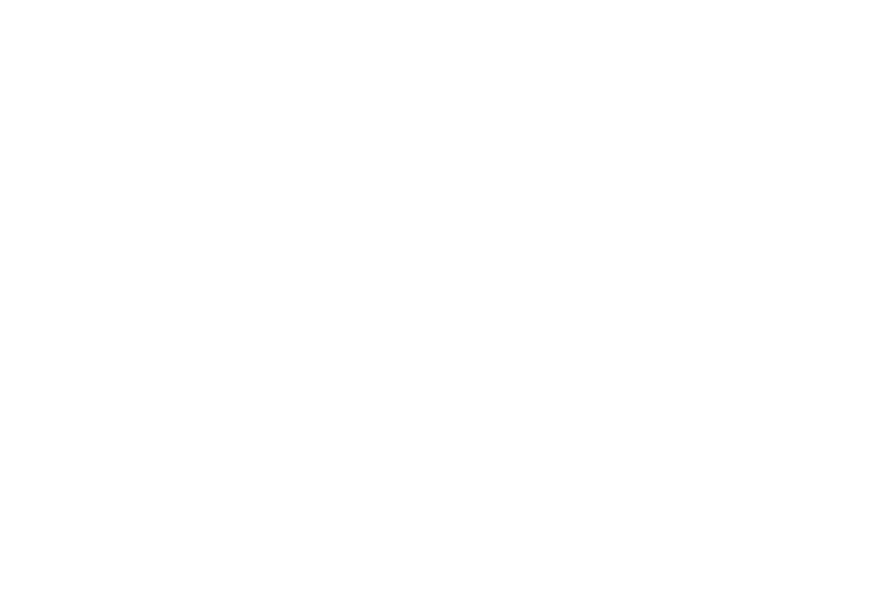
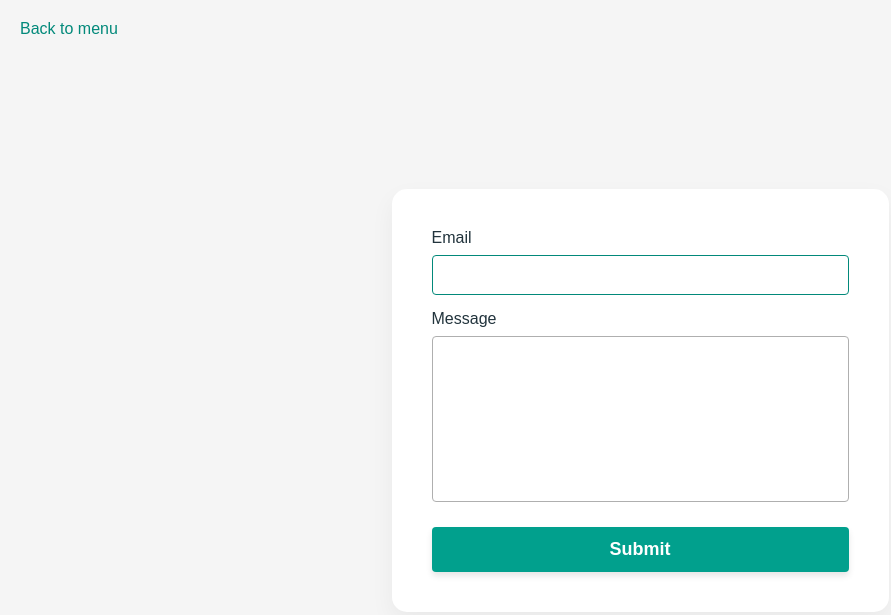
Before and after one commit to alrozental/goit-js-hw-09, a plain HTML site: page 2-form.html in a window 1280 px wide. Shown: the whole page, without its empty margins (0-891 px from the left). Drawn offline with Linux system fonts and the light colour scheme.

Commit message:
Deploying to gh-pages from @ alrozental/goit-js-hw-09@9d1ece79c61511340f498deaeff44ed2abbbe1ee 🚀

```diff
--- a/2-form.html
+++ b/2-form.html
@@ -1 +1,27 @@
-<script type="module" crossorigin src="/goit-js-hw-09/assets/modulepreload-polyfill-B5Qt9EMX.js"></script>
+<!doctype html>
+<html lang="en">
+  <head>
+    <meta charset="UTF-8" />
+    <title>Form</title>
+    <script type="module" crossorigin src="/goit-js-hw-09/2-form.js"></script>
+    <link rel="modulepreload" crossorigin href="/goit-js-hw-09/assets/modulepreload-polyfill-B5Qt9EMX.js">
+    <link rel="stylesheet" crossorigin href="/goit-js-hw-09/assets/2-form-CpE-0QKW.css">
+  </head>
+  <body>
+    <a href="./index.html">Back to menu</a>
+
+    <form class="feedback-form" autocomplete="off">
+      <label>
+        Email
+        <input type="email" name="email" autofocus />
+      </label>
+      <label>
+        Message
+        <textarea name="message" rows="8"></textarea>
+      </label>
+      <button type="submit">Submit</button>
+    </form>
+
+    <!-- Подключаяю js для этой страницы -->
+  </body>
+</html>
--- /dev/null
+++ b/2-form.js
@@ -0,0 +1,2 @@
+import"./assets/modulepreload-polyfill-B5Qt9EMX.js";let e={email:"",message:""};const s=document.querySelector(".feedback-form"),o="feedback-form-state",r=()=>{const t=localStorage.getItem(o);if(t){e=JSON.parse(t);for(const a in e)s.elements[a]&&(s.elements[a].value=e[a])}};r();s.addEventListener("input",t=>{const l=t.target.name,a=t.target.value.trim();e[l]=a,localStorage.setItem(o,JSON.stringify(e))});s.addEventListener("submit",t=>{if(t.preventDefault(),e.email===""||e.message===""){alert("Fill please all fields");return}console.log(e),localStorage.removeItem(o),e={email:"",message:""},s.reset()});
+//# sourceMappingURL=2-form.js.map
--- /dev/null
+++ b/assets/2-form-CpE-0QKW.css
@@ -0,0 +1 @@
+body{font-family:Montserrat,sans-serif;background-color:#f5f5f5;display:flex;justify-content:center;align-items:center;height:100vh;margin:0}.feedback-form{width:417px;padding:40px;background-color:#fff;border-radius:15px;box-shadow:0 10px 25px #0000000d;display:flex;flex-direction:column}.feedback-form label{display:flex;flex-direction:column;margin-bottom:15px;font-weight:500;font-size:16px;color:#22343d}.feedback-form input,.feedback-form textarea{margin-top:8px;padding:10px 15px;border-radius:4px;border:1px solid #afafaf;outline:none;font-size:16px;color:#22343d;transition:border .25s cubic-bezier(.4,0,.2,1)}.feedback-form textarea{resize:none}.feedback-form input:focus,.feedback-form textarea:focus{border:1px solid #02897a}.feedback-form button{width:100%;height:45px;margin-top:10px;border:none;border-radius:4px;background-color:#01a08d;color:#fff;font-weight:700;font-size:18px;cursor:pointer;box-shadow:0 4px 6px #0000001a;transition:transform .15s ease,background-color .25s cubic-bezier(.4,0,.2,1)}.feedback-form button:hover{background-color:#02897a;transform:translateY(-2px)}.feedback-form button:active{transform:scale(.97);background-color:#027a6b}a{position:absolute;top:20px;left:20px;color:#02897a;text-decoration:none;font-weight:500}
```
Also changed, not shown: 1 other file.
